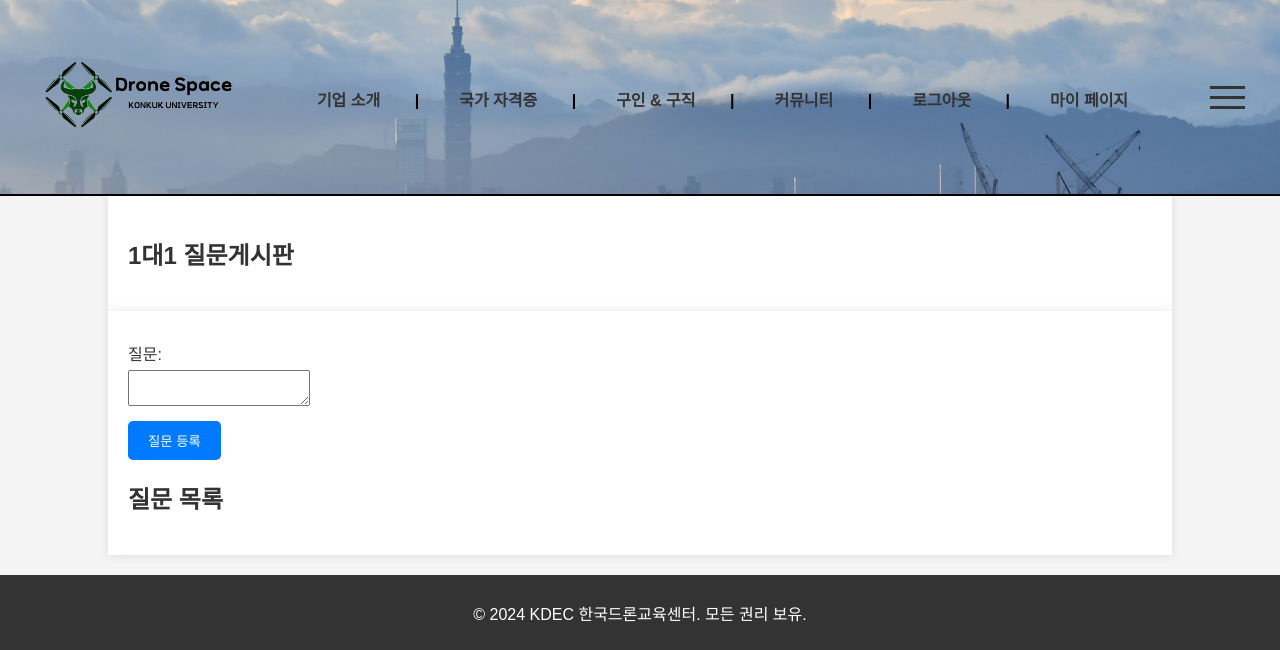
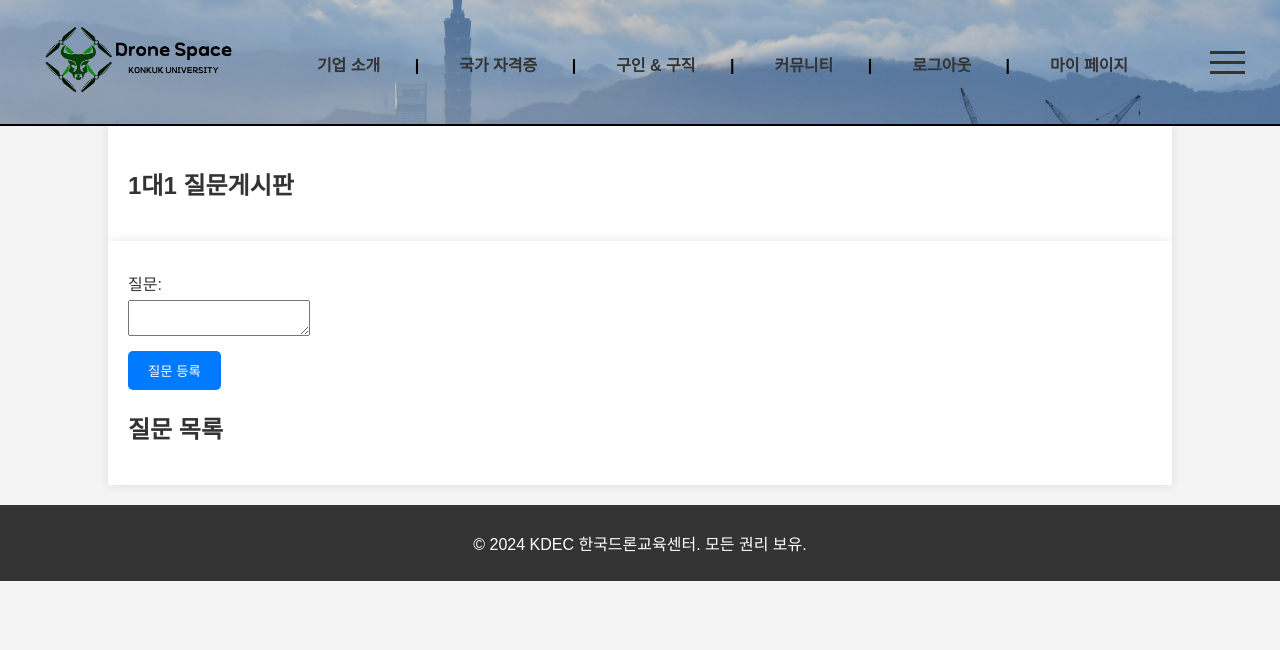
Before and after one commit to Dongyeon0123/DroneSpace, a PHP site: page /ask.php in a window 1280 px wide. Shown: the top 650 px of the page. Run offline with PHP 8.4, Linux system fonts and the light colour scheme; the visitor is signed in with stand-in values (Sample User, id 1); data that the repository does not hold is empty.

Commit message:
메뉴창 수정

```diff
--- a/main.css
+++ b/main.css
@@ -22,7 +22,7 @@ body {
     background-image: url('world.jpg');
     background-size: cover;
     background-position: center;
-    padding: 50px 35px;
+    padding: 15px 35px;
     border-bottom: 2px solid #000;
     transition: top 0.3s;
     z-index: 1000;
```
